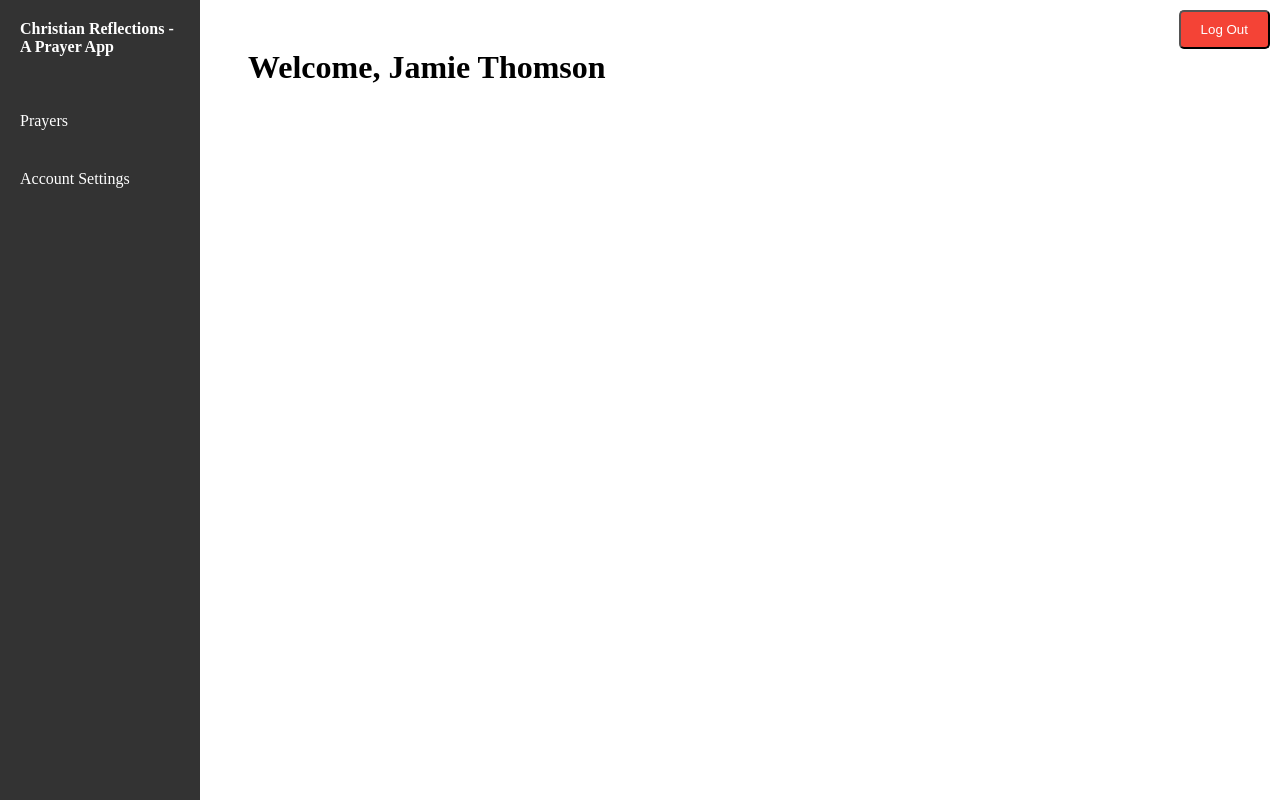
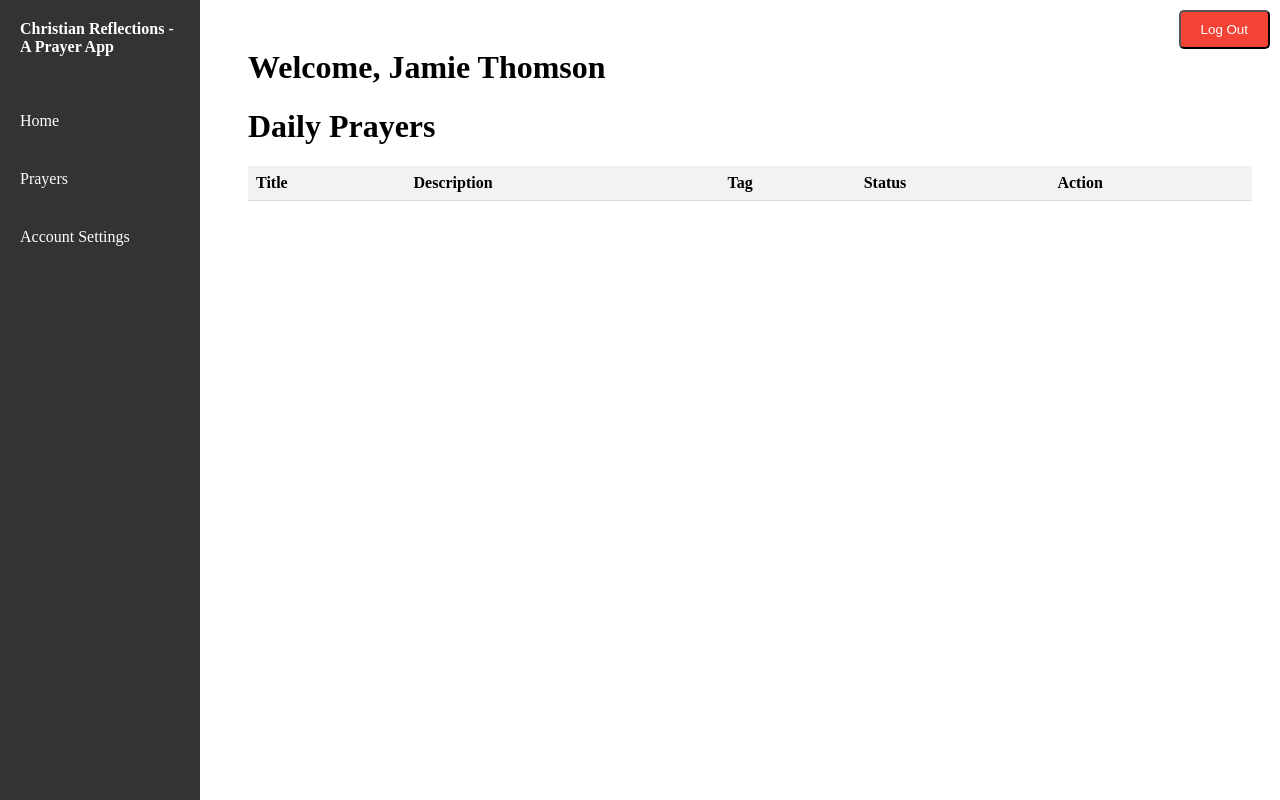
Before and after one commit to Firehawk41/FlaskPrayerApp, a Flask app: page / in a window 1280 px wide. Run offline with Flask 3, Linux system fonts and the light colour scheme; a user stored in the database is signed in; lists and menus that the app fills with data are empty.

Commit message:
Updated the home page with daily prayers

```diff
--- a/app.py
+++ b/app.py
@@ -1,7 +1,7 @@
 from flask import Flask, render_template, request, session, redirect, url_for, flash, request, jsonify
 from flask_sqlalchemy import SQLAlchemy
 from dotenv import load_dotenv
-from datetime import datetime, timezone
+from datetime import datetime, timezone, timedelta
 import os
 import bcrypt
 
@@ -42,15 +42,29 @@ class Prayer(db.Model):
     archived = db.Column(db.Boolean, default=False)
     created_at = db.Column(db.DateTime, default=current_utc_time)
     last_modified = db.Column(db.DateTime, default=current_utc_time, onupdate=current_utc_time)
+    answered_at = db.Column(db.DateTime)
 
     user = db.relationship('User', backref=db.backref('prayers', lazy=True))
     tag = db.relationship('Tag', secondary=prayer_tags, lazy='subquery',
         backref=db.backref('prayers', lazy=True))
 
+    def move_to_schedule(self):
+        # Calculate the date 1 days from now
+        next_pray_date = current_utc_time + timedelta(days=1)
+        self.next_pray_date = next_pray_date
+        db.session.commit()
+
 class Tag(db.Model):
     __tablename__ = 'tag'
     id = db.Column(db.Integer, primary_key = True)
     name = db.Column(db.String(50), nullable = False)
+
+class PrayerHistory(db.Model):
+    id = db.Column(db.Integer, primary_key=True)
+    prayer_id = db.Column(db.Integer, db.ForeignKey('prayer.id'), nullable=False)
+    date_prayed = db.Column(db.DateTime, default=current_utc_time)
+
+    prayer = db.relationship('Prayer', backref=db.backref('history'))
 
 @app.route('/add_prayer', methods=['POST'])
 def add_prayer():
@@ -108,6 +122,9 @@ def mark_answered(prayer_id):
 
     # Mark the prayer as answered
     prayer.answered = True
+
+    # Set the answered date
+    prayer.answered_at = current_utc_time
 
     # Commit the changes to the database
     db.session.commit()
@@ -188,7 +205,29 @@ def index():
     if 'logged_in' in session and session['logged_in']:
         firstname = session.get('firstname')
         lastname = session.get('lastname')
-        return render_template('index.html', firstname=firstname, lastname=lastname)
+
+        user_id = session['user_id']
+        user_prayers = Prayer.query.filter_by(user_id=user_id).all()
+
+
+
+        # Filter prayers
+        filtered_prayers = []
+        for prayer in user_prayers:
+            within_seven_days = False
+            if prayer.answered_at:
+                print("Prayer answered at: " + str(prayer.answered_at) + ".")
+                print("current_utc_time: " + str(current_utc_time) + ".")
+                print("type of answered_at: " + str(type(prayer.answered_at)))
+                print("type of current_utc_time: " + str(type(current_utc_time)))
+
+                answered_at = prayer.answered_at.replace(tzinfo=timezone.utc)
+                time_difference = current_utc_time - answered_at
+                within_seven_days = time_difference <= timedelta(days=7)
+            if not prayer.archived and (not prayer.answered or within_seven_days):
+                filtered_prayers.append(prayer)
+
+        return render_template('index.html', firstname=firstname, lastname=lastname, prayers = filtered_prayers)
     else:
         return render_template('login.html')
 
--- a/templates/base.html
+++ b/templates/base.html
@@ -25,6 +25,7 @@
         <div class="navbar-brand">Christian Reflections - A Prayer App</div>
         <nav>
             <ul>
+                <li><a href="{{ url_for('index') }}">Home</a></li>
                 <li><a href="{{ url_for('view_prayers') }}">Prayers</a></li>
                 <li><a href="{{ url_for('account_settings') }}">Account Settings</a></li>
             </ul>
--- a/templates/index.html
+++ b/templates/index.html
@@ -7,7 +7,39 @@
         <div class="welcome">
             <h1>Welcome, {{firstname}} {{lastname}}</h1>
         </div>
+        <h1>Daily Prayers</h1>
 
+        <table class="prayer-table">
+            <thead>
+                <tr>
+                    <th>Title</th>
+                    <th>Description</th>
+                    <th>Tag</th>
+                    <th>Status</th>
+                    <th>Action</th>
+                </tr>
+            </thead>
+            <tbody>
+
+
+                {% for prayer in prayers %}
+
+                    <tr>
+                        <td>{{ prayer.title }}</td>
+                        <td>{{ prayer.description }}</td>
+                        <td>
+                            {% for tag in prayer.tag %}
+                                {{ tag.name }}
+                            {% endfor %}
+                        </td>
+                        <td>{{ "Answered" if prayer.answered else "Pending" }}</td>
+
+
+                    </tr>
+
+                {% endfor %}
+            </tbody>
+        </table>
     {% else %}
         <p>Please log in to access this page.</p>
     {% endif %}
```
Also changed, not shown: instance/database.db.
